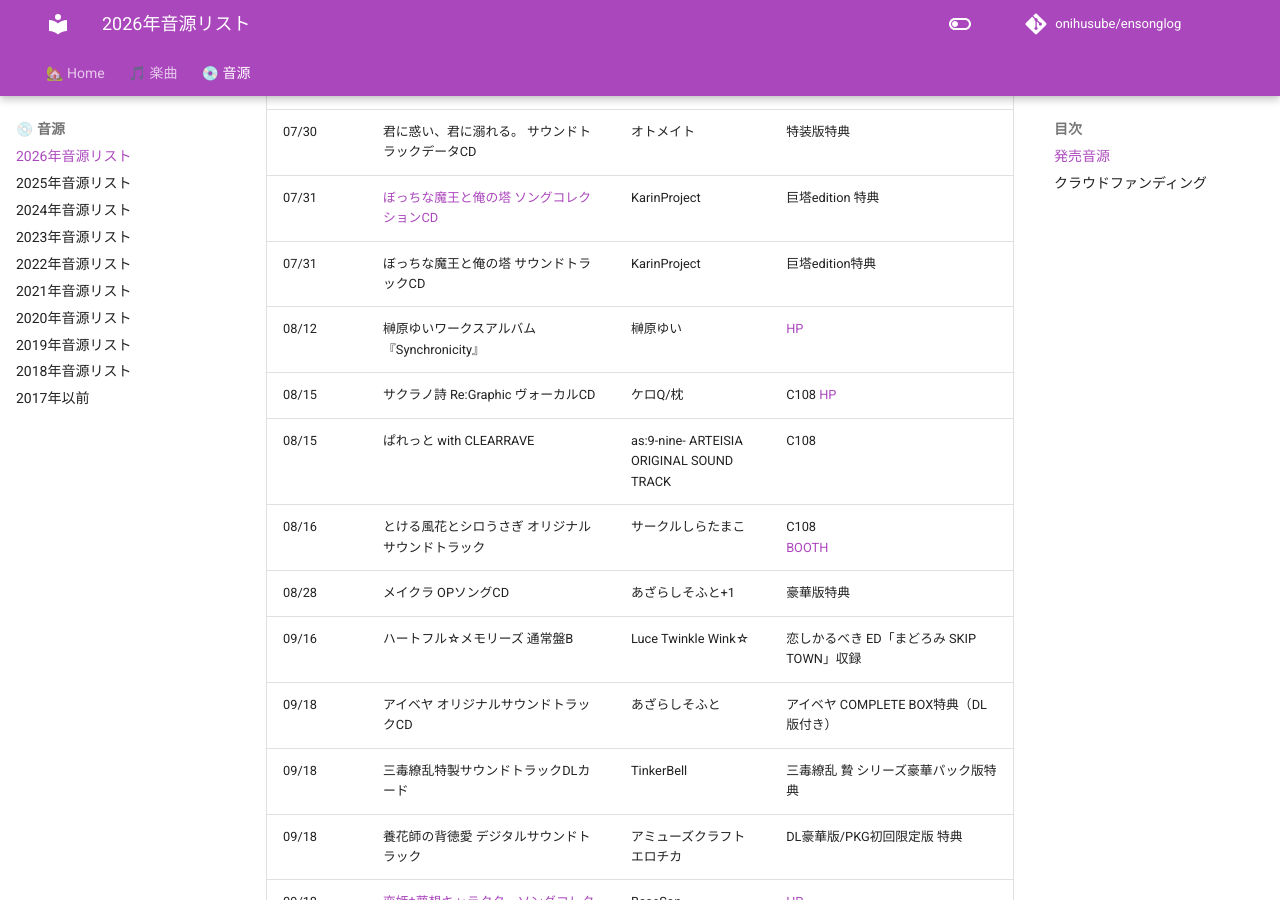
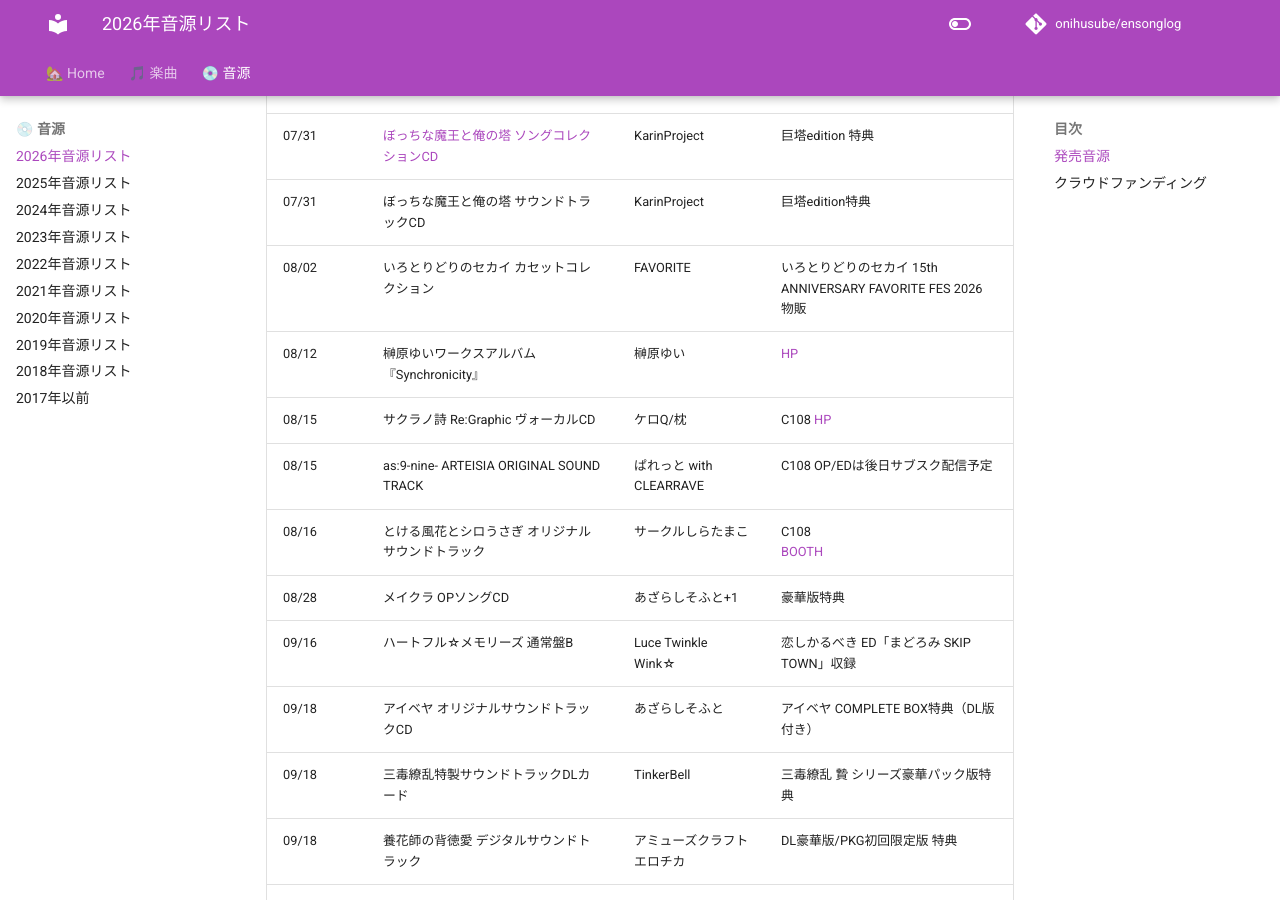
Before and after one commit to onihusube/ensonglog, an MkDocs documentation site: the page built from docs/2026/音源.md, in a window 1280 px wide and 900 px high, scrolled down 10029 px. Built offline with MkDocs 1.6.1 and Material for MkDocs 9.7.7, drawn with Linux system fonts in a browser that asks for light colours; comment, search, counter and statistics services are not loaded; some of the changed text lies outside the part shown.

Commit message:
情報追加

```diff
--- a/docs/2026/音源.md
+++ b/docs/2026/音源.md
@@ -145,9 +145,10 @@
 | 07/30 | 君に惑い、君に溺れる。 サウンドトラックデータCD | オトメイト | 特装版特典 |
 | 07/31 | [ぼっちな魔王と俺の塔 ソングコレクションCD](./音源個別/ぼっちな魔王と俺の塔%20ソングコレクションCD.md) | KarinProject | 巨塔edition 特典 |
 | 07/31 | ぼっちな魔王と俺の塔 サウンドトラックCD | KarinProject | 巨塔edition特典 |
+| 08/02 | いろとりどりのセカイ カセットコレクション | FAVORITE | いろとりどりのセカイ 15th ANNIVERSARY FAVORITE FES 2026 物販 |
 | 08/12 | 榊原ゆいワークスアルバム『Synchronicity』 | 榊原ゆい | [HP](https://wardrecords.com/page/sakakibarayui/synchronicity/) |
 | 08/15 | サクラノ詩 Re:Graphic ヴォーカルCD | ケロQ/枕 | C108 [HP](https://www.keromakura.net/event/comiket/c108/) |
-| 08/15 | ぱれっと with CLEARRAVE | as:9-nine- ARTEISIA ORIGINAL SOUND TRACK | C108 |
+| 08/15 | as:9-nine- ARTEISIA ORIGINAL SOUND TRACK | ぱれっと with CLEARRAVE | C108 OP/EDは後日サブスク配信予定 |
 | 08/16 | とける風花とシロうさぎ オリジナルサウンドトラック | サークルしらたまこ | C108 </br> [BOOTH](https://shiratamaco.booth.pm/items/8538159) |
 | 08/28 | メイクラ OPソングCD | あざらしそふと+1 | 豪華版特典 |
 | 09/16 | ハートフル☆メモリーズ 通常盤B | Luce Twinkle Wink☆ | 恋しかるべき ED「まどろみ SKIP TOWN」収録 |
@@ -175,4 +176,5 @@
 | 06/26 | 08/24 | Nursery Rhyme -ナーサリィ☆ライム- | Lump of Sugar | OP曲＆ED曲20th anniversary Ver.フルコーラス音源（DL） | [ソレオス](https://soreosu.com/projects/lumpofsugar) | 150%達成ストレッチゴール |
 | 07/04 | 09/04 | 雪空ライクラバーズ | ももいろたんざく | オリジナルサウンドトラック | [Ci-en](https://ci-en.dlsite.com/creator/6648/crowdfunding/1062) | CD(リアルグッズOSTプラン)/DL(デジタルプランA) |
 | 07/07 | 07/28 | VenusBlood Lagoon International | dualtail | デジタルサウンドトラック, サウンドトラック（トールケース） | [楓通販](https://imrs.biz/shop3/html/) |  |
+| 07/28 | --/-- | パーガトリー・ブルー | ENDLESS SUMMER Studio | 続行CF限定サントラ未収録楽曲集／未公開・新規音楽集 | [Ci-en](https://ci-en.net/creator/21221/crowdfunding/1080) |  |
 | 07/31 | --/-- | カフェトリカルカフェ | まどそふと | サウンドトラック, ボーカルアルバム, ボーカルアルバムハイレゾDLカード | [CAMPFIRE](preview?token=2gmga4zs&utm_campaign=cp_po_share_c_msg_projects_show) | CD(サントラ、ボーカルアルバム)/DL(ボーカルアルバムハイレゾDLカード) |
```
Also changed, not shown: docs/2025/楽曲.md (+1 -1 lines), docs/2026/楽曲.md (+1 -1 lines), docs/2026/音源個別/anemoi Original Soundtrack.md (+1 -0 lines).
